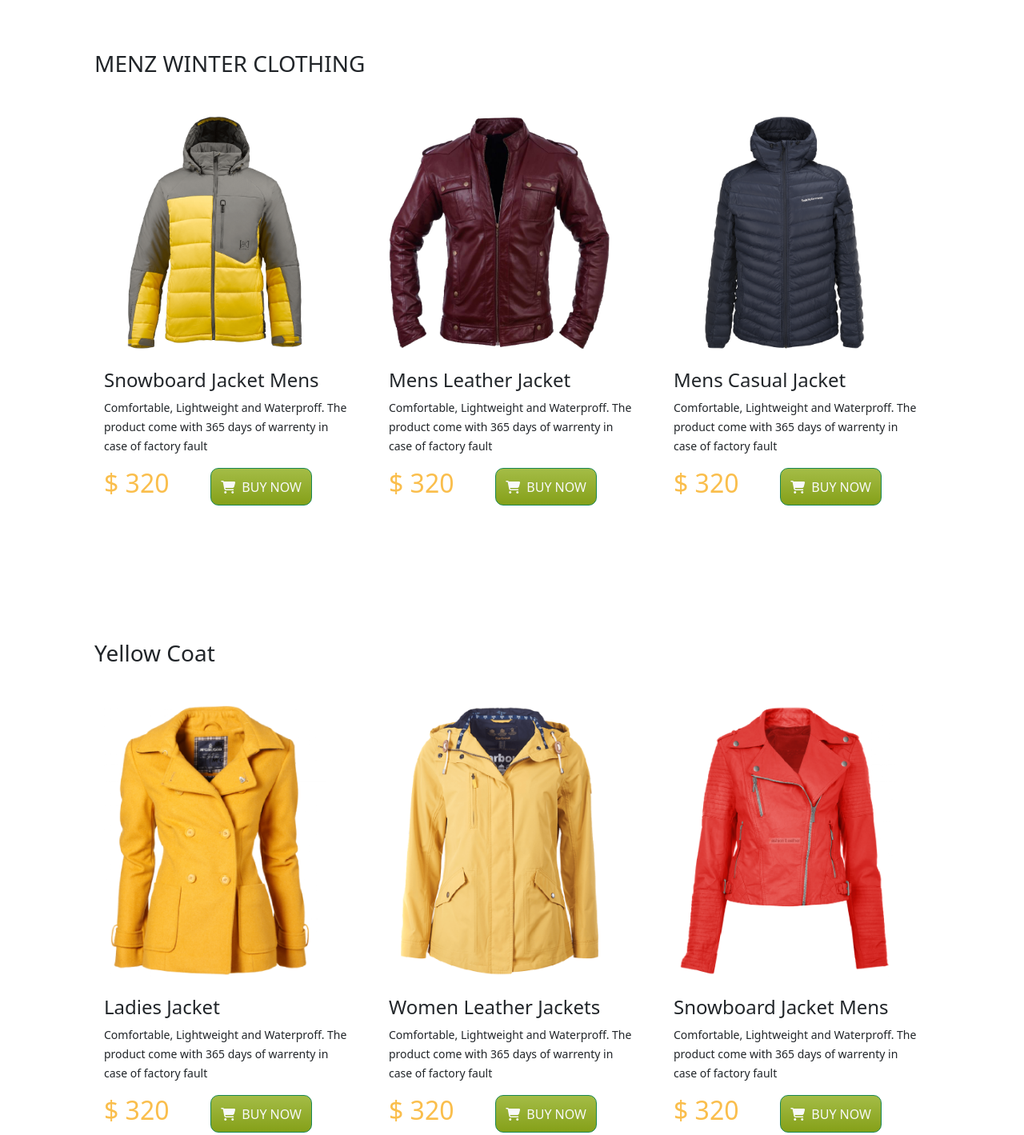
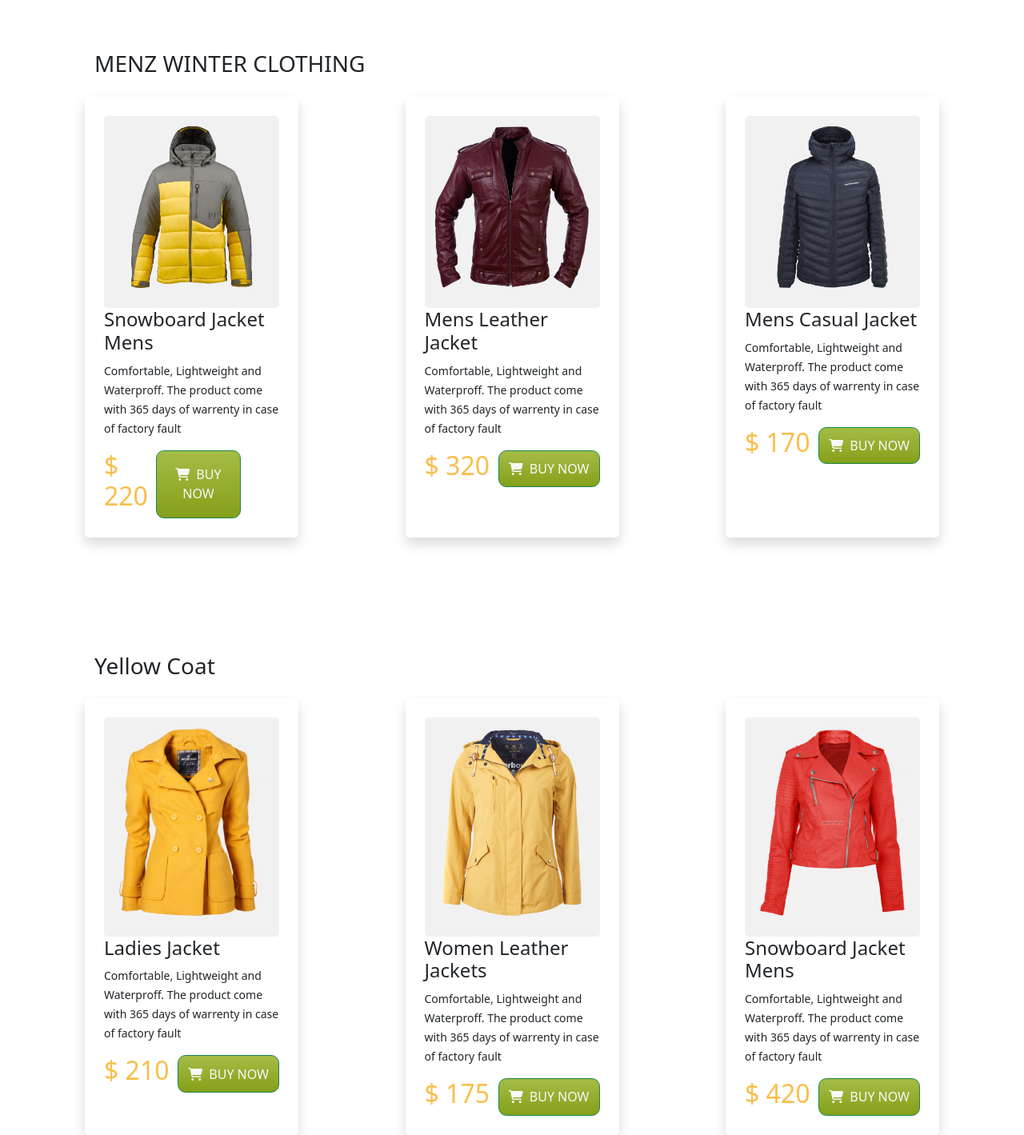
Before and after one commit to bayezidmir/Fashion-Web-HTML5-CSS3-Bootstrap5-, a plain HTML site: page index.html in a window 1280 px wide. Shown: the part 800-2219 px from the top of the page at 80% size. Drawn offline with nearby package versions, Linux system fonts and the light colour scheme.

Commit message:
Project Completed

```diff
--- a/index.html
+++ b/index.html
@@ -1,7 +1,7 @@
 <!DOCTYPE html>
 <html lang="en">
   <head>
-    <title>Title</title>
+    <title>Penguin Fashion</title>
     <!-- Required meta tags -->
     <meta charset="utf-8" />
     <meta
@@ -94,14 +94,14 @@
           <div class="section-title">
             <h3 class="mb-4">MENZ WINTER CLOTHING</h3>
           </div>
-          <div class="row">
-            <div class="col-lg-4 col-md-6 col-sm-12 p-4">
-              <div class="product-image">
+          <div class="row justify-content-between">
+            <div class="col-lg-3 col-md-5 col-sm-11 p-4 shadow rounded-3">
+              <div class="product-image text-center">
                 <img
                   src="./images/jacket-4.png"
                   alt=""
-                  class="img-fluid pb-4"
-                  width="90%"
+                  class="img-fluid pb-4 rounded-3"
+                  width="100%"
                 />
               </div>
               <h4>Snowboard Jacket Mens</h4>
@@ -112,19 +112,19 @@
                 >
               </p>
               <div class="pricing-cart d-flex justify-content-between">
-                <h2 class="special-text">&dollar; 320</h2>
+                <h2 class="special-text">&dollar; 220</h2>
                 <button class="btn btn-success text-light me-5 custom-button">
                   <i class="fas fa-shopping-cart me-2"></i>BUY NOW
                 </button>
               </div>
             </div>
-            <div class="col-lg-4 col-md-6 col-sm-12 p-4">
-              <div class="product-image">
+            <div class="col-lg-3 col-md-5 col-sm-11 p-4 shadow rounded-3">
+              <div class="product-image text-center">
                 <img
                   src="./images/jacket-5.png"
                   alt=""
-                  class="img-fluid pb-4"
-                  width="90%"
+                  class="img-fluid pb-4 rounded-3"
+                  width="100%"
                 />
               </div>
               <h4>Mens Leather Jacket</h4>
@@ -136,18 +136,18 @@
               </p>
               <div class="pricing-cart d-flex justify-content-between">
                 <h2 class="special-text">&dollar; 320</h2>
-                <button class="btn btn-success text-light me-5 custom-button">
+                <button class="btn btn-success text-light custom-button">
                   <i class="fas fa-shopping-cart me-2"></i>BUY NOW
                 </button>
               </div>
             </div>
-            <div class="col-lg-4 col-md-6 col-sm-12 p-4">
-              <div class="product-image">
+            <div class="col-lg-3 col-md-5 col-sm-11 p-4 shadow rounded-3">
+              <div class="product-image text-center">
                 <img
                   src="./images/jacket-6.png"
                   alt=""
-                  class="img-fluid pb-4"
-                  width="90%"
+                  class="img-fluid pb-4 rounded-3"
+                  width="100%"
                 />
               </div>
               <h4>Mens Casual Jacket</h4>
@@ -158,8 +158,8 @@
                 >
               </p>
               <div class="pricing-cart d-flex justify-content-between">
-                <h2 class="special-text">&dollar; 320</h2>
-                <button class="btn btn-success text-light me-5 custom-button">
+                <h2 class="special-text">&dollar; 170</h2>
+                <button class="btn btn-success text-light custom-button">
                   <i class="fas fa-shopping-cart me-2"></i>BUY NOW
                 </button>
               </div>
@@ -174,14 +174,14 @@
           <div class="section-title">
             <h3 class="mb-4">Yellow Coat</h3>
           </div>
-          <div class="row">
-            <div class="col-lg-4 col-md-6 col-sm-12 p-4">
-              <div class="product-image">
+          <div class="row justify-content-between">
+            <div class="col-lg-3 col-md-5 col-sm-11 p-4 shadow rounded-3">
+              <div class="product-image text-center">
                 <img
                   src="./images/jacket-1.png"
                   alt=""
-                  class="img-fluid pb-4"
-                  width="90%"
+                  class="img-fluid pb-4 rounded-3"
+                  width="100%"
                 />
               </div>
               <h4>Ladies Jacket</h4>
@@ -192,19 +192,19 @@
                 >
               </p>
               <div class="pricing-cart d-flex justify-content-between">
-                <h2 class="special-text">&dollar; 320</h2>
-                <button class="btn btn-success text-light me-5 custom-button">
+                <h2 class="special-text">&dollar; 210</h2>
+                <button class="btn btn-success text-light custom-button">
                   <i class="fas fa-shopping-cart me-2"></i>BUY NOW
                 </button>
               </div>
             </div>
-            <div class="col-lg-4 col-md-6 col-sm-12 p-4">
-              <div class="product-image">
+            <div class="col-lg-3 col-md-5 col-sm-11 p-4 shadow rounded-3">
+              <div class="product-image text-center">
                 <img
                   src="./images/jacket-2.png"
                   alt=""
-                  class="img-fluid pb-4"
-                  width="90%"
+                  class="img-fluid pb-4 rounded-3"
+                  width="100%"
                 />
               </div>
               <h4>Women Leather Jackets</h4>
@@ -215,19 +215,19 @@
                 >
               </p>
               <div class="pricing-cart d-flex justify-content-between">
-                <h2 class="special-text">&dollar; 320</h2>
-                <button class="btn btn-success text-light me-5 custom-button">
+                <h2 class="special-text">&dollar; 175</h2>
+                <button class="btn btn-success text-light custom-button">
                   <i class="fas fa-shopping-cart me-2"></i>BUY NOW
                 </button>
               </div>
             </div>
-            <div class="col-lg-4 col-md-6 col-sm-12 p-4">
-              <div class="product-image">
+            <div class="col-lg-3 col-md-5 col-sm-11 p-4 shadow rounded-3">
+              <div class="product-image text-center">
                 <img
                   src="./images/jacket-3.png"
                   alt=""
-                  class="img-fluid pb-4"
-                  width="90%"
+                  class="img-fluid pb-4 rounded-3"
+                  width="100%"
                 />
               </div>
               <h4>Snowboard Jacket Mens</h4>
@@ -238,8 +238,8 @@
                 >
               </p>
               <div class="pricing-cart d-flex justify-content-between">
-                <h2 class="special-text">&dollar; 320</h2>
-                <button class="btn btn-success text-light me-5 custom-button">
+                <h2 class="special-text">&dollar; 420</h2>
+                <button class="btn btn-success text-light custom-button">
                   <i class="fas fa-shopping-cart me-2"></i>BUY NOW
                 </button>
               </div>
@@ -253,7 +253,7 @@
         <div class="container my-5">
           <div class="row">
             <div class="col-lg-6 cold-sm-12 col-12 p-4">
-              <div class="your-choice d-flex">
+              <div class="your-choice d-flex ronded-3 shadow-lg py-2">
                 <div class="icon align-self-start">
                   <img src="./icons/image 12.png" alt="" width="50%" />
                 </div>
@@ -279,7 +279,7 @@
                   </p>
                 </div>
               </div> -->
-              <div class="free-exchange d-flex">
+              <div class="free-exchange d-flex ronded-3 shadow-lg py-2 my-3">
                 <div class="icon align-self-start">
                   <img src="./icons/image 13.png" alt="" width="50%" />
                 </div>
@@ -291,7 +291,7 @@
                   </p>
                 </div>
               </div>
-              <div class="contact d-flex">
+              <div class="contact d-flex ronded-3 shadow-lg py-2">
                 <div class="icon align-self-start">
                   <img src="./icons/image 14.png" alt="" width="50%" />
                 </div>
--- a/styles/style.css
+++ b/styles/style.css
@@ -6,3 +6,8 @@
 .special-text {
   color: #fabe4c;
 }
+
+.img-fluid {
+  background-color: #f1f1f1;
+  padding: 0.8rem;
+}
```
